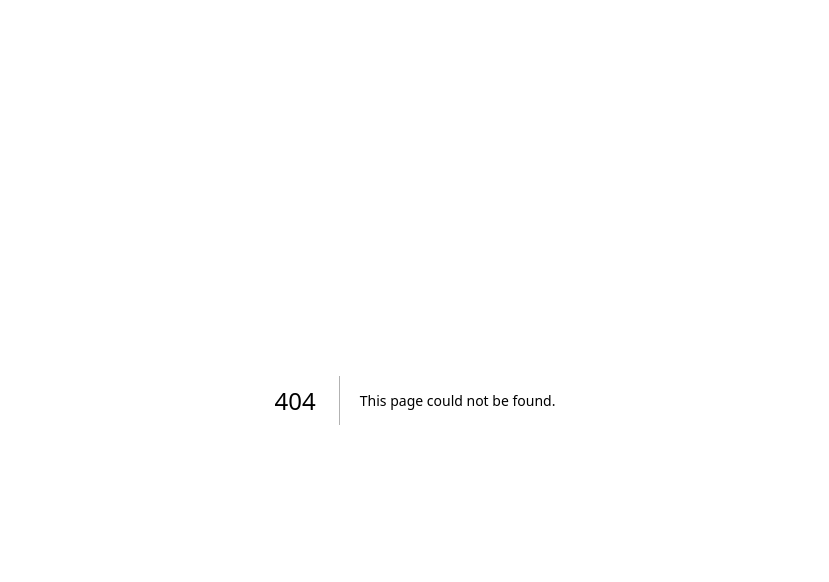
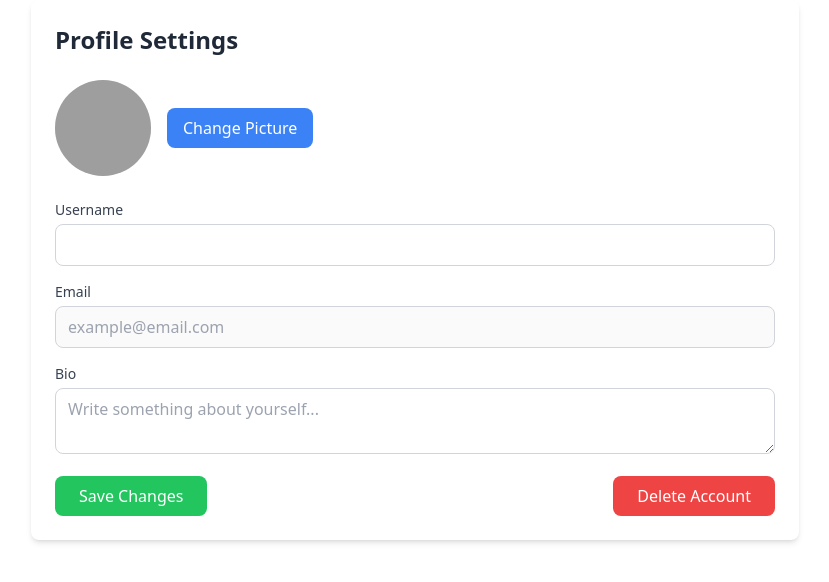
Before and after one commit to Nusa-Foods/web-client, a Next.js app: page /profile in a window 1280 px wide. Before the commit this address had no page. Shown: the top 582 px of the page, without its empty margins (225-1054 px from the left). Built offline with nearby package versions, Linux system fonts and the light colour scheme; grey boxes are pictures that could not be loaded.

Commit message:
feat: create edit profile  page

```diff
--- /dev/null
+++ b/src/app/profile/page.tsx
@@ -0,0 +1,45 @@
+export default function Profile() {
+    return (
+        <>
+            <div className="max-w-3xl mx-auto p-6 bg-white shadow-md rounded-lg">
+                <h1 className="text-2xl font-semibold text-gray-800 mb-6">Profile Settings</h1>
+
+
+                {/* profile picture */}
+                <div className="flex items-center mb-6">
+                    <div className="w-24 h-24 rounded-full bg-gray-200 overflow-hidden mr-4">
+                        <img src="profile-pic-url.jpg" alt="Profile Picture" className="object-cover w-full h-full" />
+                    </div>
+                    <button className="px-4 py-2 bg-blue-500 text-white rounded-lg hover:bg-blue-600 focus:outline-none">Change Picture</button>
+                </div>
+
+                {/* username */}
+                <div className="mb-4">
+                    <label htmlFor="username" className="block text-sm font-medium text-gray-700 mb-1">Username</label>
+                    <input type="text" id="username" className="w-full px-3 py-2 border border-gray-300 rounded-lg focus:outline-none focus:ring-2 focus:ring-blue-500" />
+                </div>
+
+                {/* email */}
+                <div className="mb-4">
+                    <label htmlFor="email" className="block text-sm font-medium text-gray-700 mb-1">Email</label>
+                    <input disabled type="email" id="email" placeholder="example@email.com" className="w-full px-3 py-2 border border-gray-300 rounded-lg focus:outline-none focus:ring-2 focus:ring-blue-500" />
+                </div>
+
+                {/* bio */}
+                <div className="mb-4">
+                    <label htmlFor="bio" className="block text-sm font-medium text-gray-700 mb-1">Bio</label>
+                    <textarea id="bio" className="w-full px-3 py-2 border border-gray-300 rounded-lg focus:outline-none focus:ring-2 focus:ring-blue-500" placeholder="Write something about yourself..."></textarea>
+                </div>
+
+                {/* buttons */}
+                <div className="flex justify-between">
+                    <button className="px-6 py-2 bg-green-500 text-white rounded-lg hover:bg-green-600 focus:outline-none">Save Changes</button>
+                    <button className="px-6 py-2 bg-red-500 text-white rounded-lg hover:bg-red-600 focus:outline-none">Delete Account</button>
+                </div>
+            </div>
+
+        </>
+
+    )
+
+}
```
